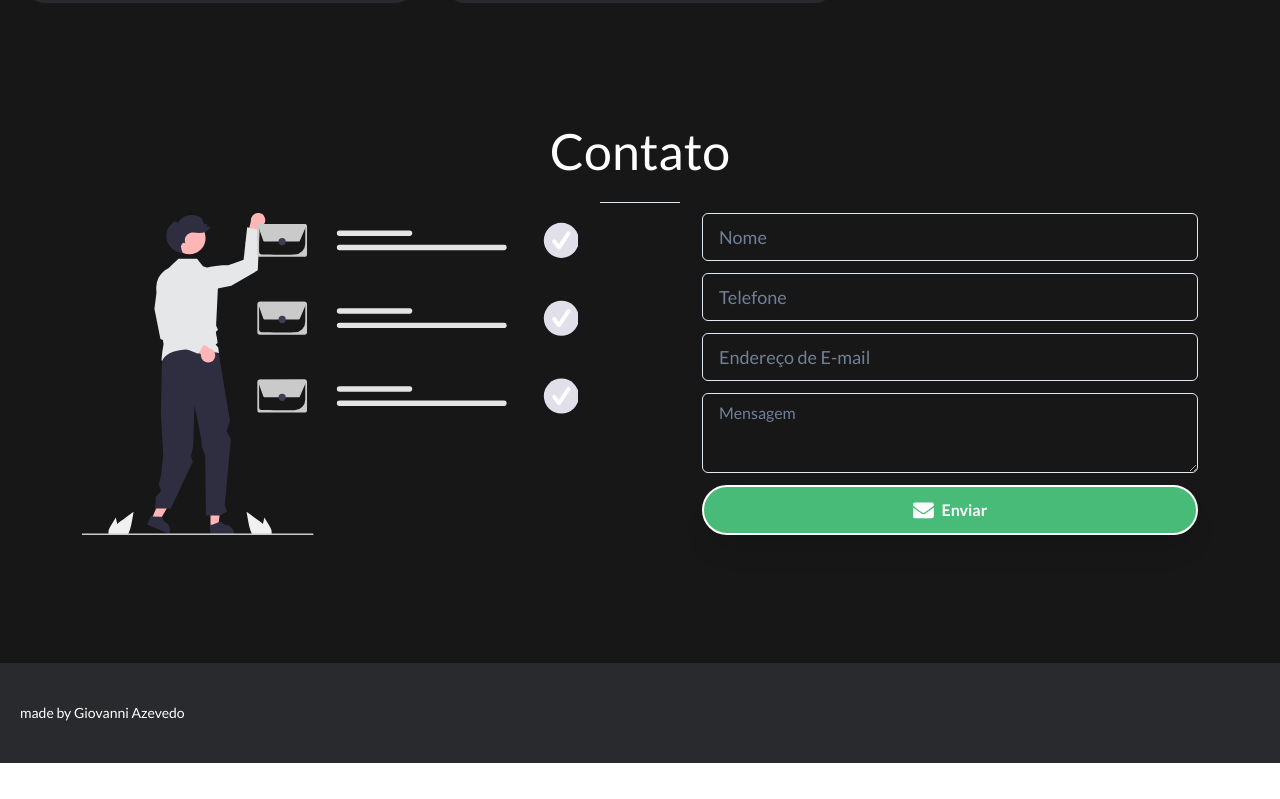
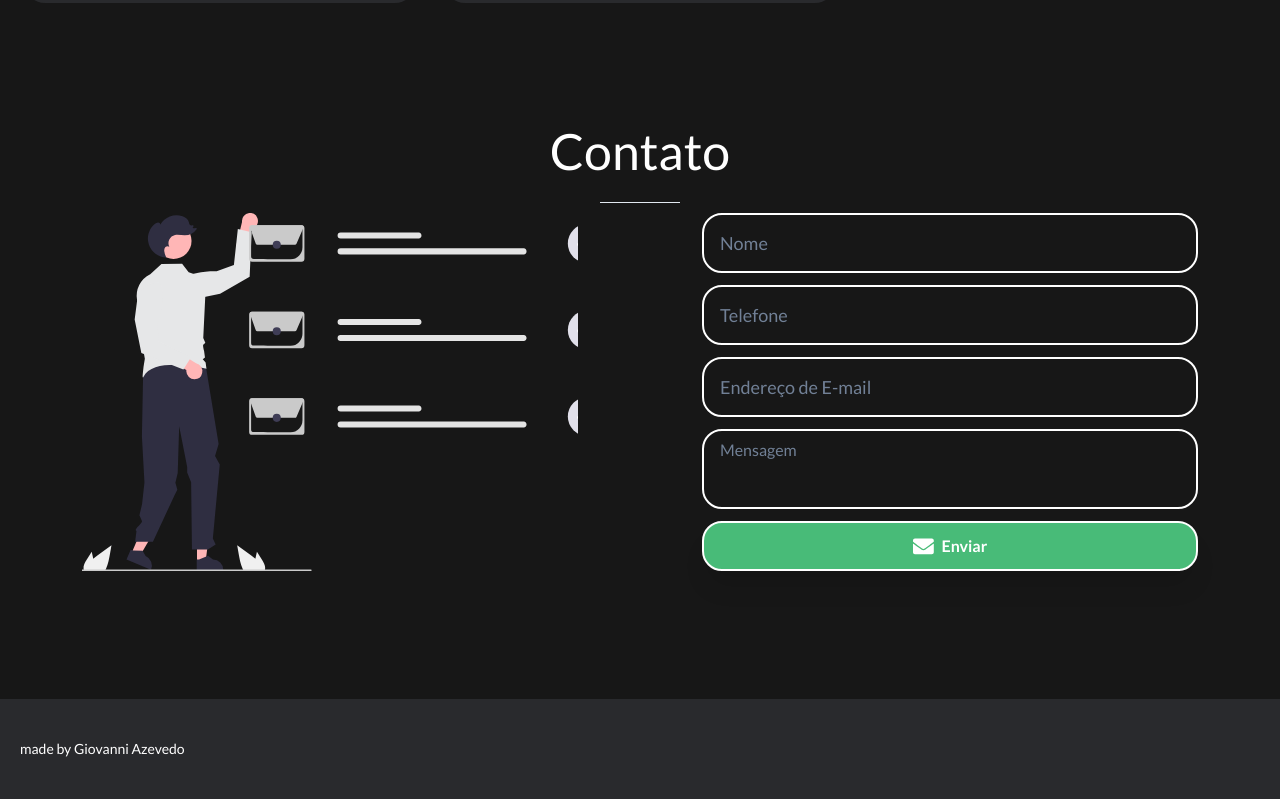
Before and after one commit to GiovanniAsantos/produtora-mov, a React (Vite) app: page / in a window 1280 px wide. Shown: the part 3039-3838 px from the top of the page. Before the commit the page ends 3802 px from the top, so only its background shows below. Built offline with nearby package versions, Linux system fonts and the light colour scheme.

Commit message:
Segue padronização dos borderradius dos inputs, button de envio de email

```diff
--- a/src/components/layouts/HomeLayout/Contact/Contact.tsx
+++ b/src/components/layouts/HomeLayout/Contact/Contact.tsx
@@ -48,8 +48,8 @@ export const Contact: React.FC<ContactProps> = () => {
         </Box>
         <Box display={"flex"} justifyContent={"space-around"} width={"100%"} paddingX={5}>
           <Box
-            width={{ base: "0%", md: "40%" }} // Ocultar em telas pequenas
-            display={{ base: "none", md: "block" }} // Ocultar em telas pequenas
+            width={{ base: "0%", md: "40%" }}
+            display={{ base: "none", md: "block" }}
           >
             <Image
               src={vetorEmail}
@@ -61,44 +61,49 @@ export const Contact: React.FC<ContactProps> = () => {
           </Box>
           <Box
             alignItems={"center"}
-            width={{ base: "100%", md: "40%" }} // Mudando de 60% para 40% para igualar
-            display="flex" // Usar flex para centralizar
-            justifyContent="center" // Centralizar
+            width={{ base: "100%", md: "40%" }}
+            display="flex"
+            justifyContent="center"
           >
             <Stack
-              width={{ base: "80%", md: "100%" }} // Ajustar largura do Stack
+              width={{ base: "80%", md: "100%" }}
               gap={3}
-              alignItems="center" // Centralizar
-              justifyContent="center" // Centralizar
-              display="flex" // Flex para o Stack
+              alignItems="center"
+              justifyContent="center"
+              display="flex"
             >
               <Input
                 placeholder="Nome"
                 size="lg"
                 value={name}
                 onChange={(e) => setName(e.target.value)}
+                style={{borderRadius:"20px", border:"2px solid", height:"60px",}}
               />
               <Input
                 placeholder="Telefone"
                 size="lg"
                 value={phone}
                 onChange={(e) => setPhone(e.target.value)}
+                style={{borderRadius:"20px", border:"2px solid", height:"60px",}}
               />
               <Input
                 placeholder="Endereço de E-mail"
                 size="lg"
                 value={email}
                 onChange={(e) => setEmail(e.target.value)}
+                style={{borderRadius:"20px", border:"2px solid", height:"60px",}}
               />
               <Textarea
                 placeholder="Mensagem"
                 value={message}
                 onChange={(e) => setMessage(e.target.value)}
+                style={{borderRadius:"20px", border:"2px solid", height:"60px", resize:"none"}}
               />
               <EmailButton
                 emailAddress="Hansley@movprodutora.com.br"
                 subject="Contato via Site MOV"
                 body={emailBody}
+                style={{borderRadius:"20px"}}
               />
             </Stack>
           </Box>
--- a/src/components/layouts/HomeLayout/Portfolio/Portfolio.tsx
+++ b/src/components/layouts/HomeLayout/Portfolio/Portfolio.tsx
@@ -19,12 +19,12 @@ export const Portfolio: React.FC = () => {
   const portfolioRef = useRef<HTMLDivElement>(null);
 
   const videoData = [
-    { id: "ixrFududowI", title: "Exemplo de Vídeo 6" }, // index 0
-    { id: "I8Y0-CQvmSc", title: "Exemplo de Vídeo 5" }, // index 1
-    { id: "Zg6TYH25HVI", title: "Exemplo de Vídeo 4" }, // index 2
-    { id: "3Khjh8tKNmw", title: "Exemplo de Vídeo 3" }, // index 3
-    { id: "wjYzP8HuYC4", title: "Exemplo de Vídeo 2" }, // index 4
-    { id: "iZMxC7wUExo", title: "Exemplo de Vídeo 1" }, // index 5
+    { id: "ixrFududowI", title: "Exemplo de Vídeo 6" },
+    { id: "I8Y0-CQvmSc", title: "Exemplo de Vídeo 5" },
+    { id: "Zg6TYH25HVI", title: "Exemplo de Vídeo 4" },
+    { id: "3Khjh8tKNmw", title: "Exemplo de Vídeo 3" },
+    { id: "wjYzP8HuYC4", title: "Exemplo de Vídeo 2" },
+    { id: "iZMxC7wUExo", title: "Exemplo de Vídeo 1" },
   ];
 
   const openModal = (videoId: string) => {
@@ -39,23 +39,26 @@ export const Portfolio: React.FC = () => {
           key={index}
           position="relative"
           bg="#292a2d"
-          width="90%" // Mantenha a largura como 90%
+          width="90%"
           height="195px"
           mx="auto"
           borderRadius="20px"
           overflow="hidden"
-          transition={`transform 1.5s ease, opacity 0.3s ease`}
-          transform={animationTriggered ? `translateX(0)` : `translateX(0)`} // Remover o deslocamento
+          transition={`transform 0.3s ease`}
+          transform={animationTriggered ? `translateX(0)` : `translateX(0)`}
           opacity={animationTriggered ? 1 : 0}
           animation={
             animationTriggered
               ? index < 3
-                ? "fadeInFromLeft 1.5s forwards" // Aumente a duração para 1.5s
-                : "fadeInFromRight 1.5s forwards" // Aumente a duração para 1.5s
+                ? "fadeInFromLeft 1.5s forwards"
+                : "fadeInFromRight 1.5s forwards"
               : "none"
           }
           onClick={() => openModal(video.id)}
           cursor="pointer"
+          _hover={{
+            transform: "scale(1.35)",
+          }}
         >
           <Image
             src={`https://img.youtube.com/vi/${video.id}/0.jpg`}
@@ -91,7 +94,6 @@ export const Portfolio: React.FC = () => {
         const { top, bottom } = section.getBoundingClientRect();
         const windowHeight = window.innerHeight;
 
-        // 30% of the section must be visible
         if (
           top < windowHeight * 0.7 &&
           bottom > windowHeight * 0.3 &&
@@ -129,8 +131,6 @@ export const Portfolio: React.FC = () => {
         <Box width="100%" mt="4">
           {renderCards()}
         </Box>
-
-        {/* Modal para exibir o vídeo */}
         <Modal
           isOpen={isModalOpen}
           onClose={() => setIsModalOpen(false)}
@@ -168,5 +168,3 @@ export const Portfolio: React.FC = () => {
     </MovLayout>
   );
 };
-
-// CSS remains unchanged
```
Also changed, not shown: src/components/layouts/HomeLayout/Portfolio/style.css (line endings or trailing spaces).
